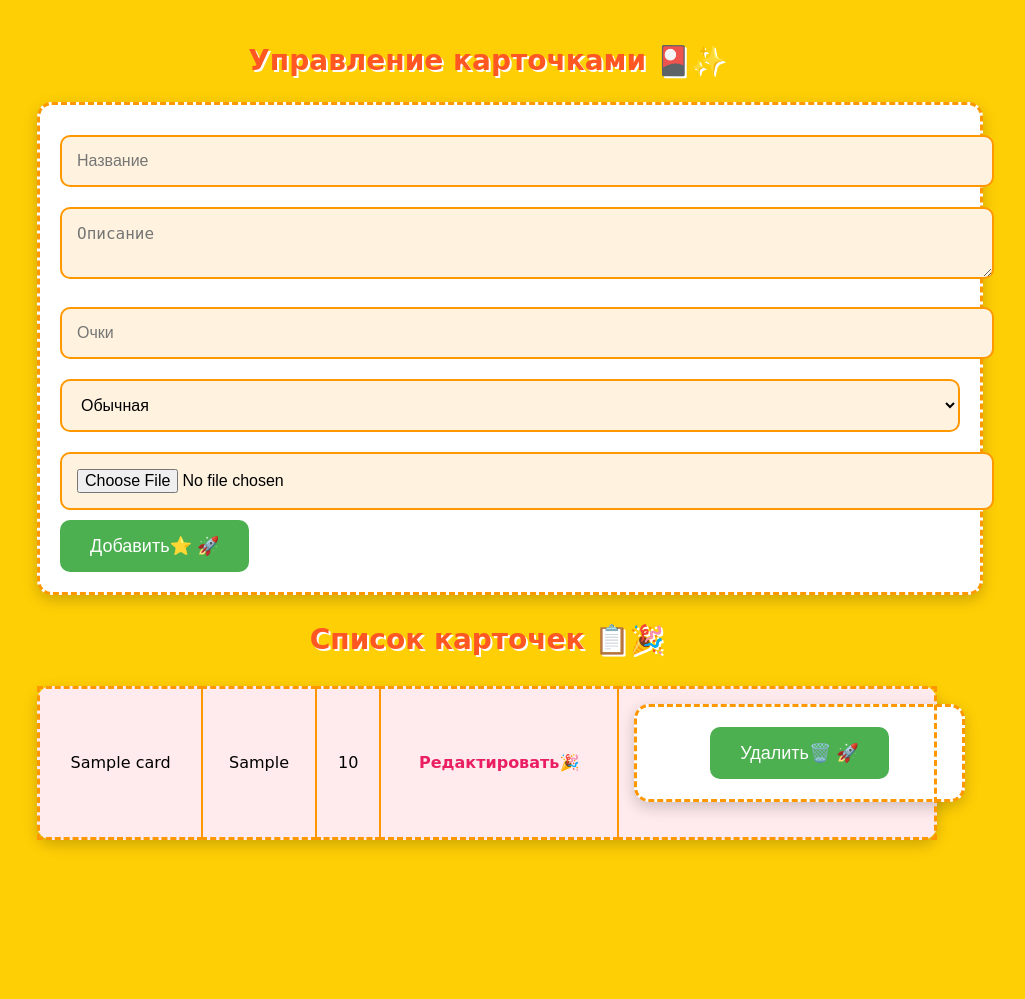
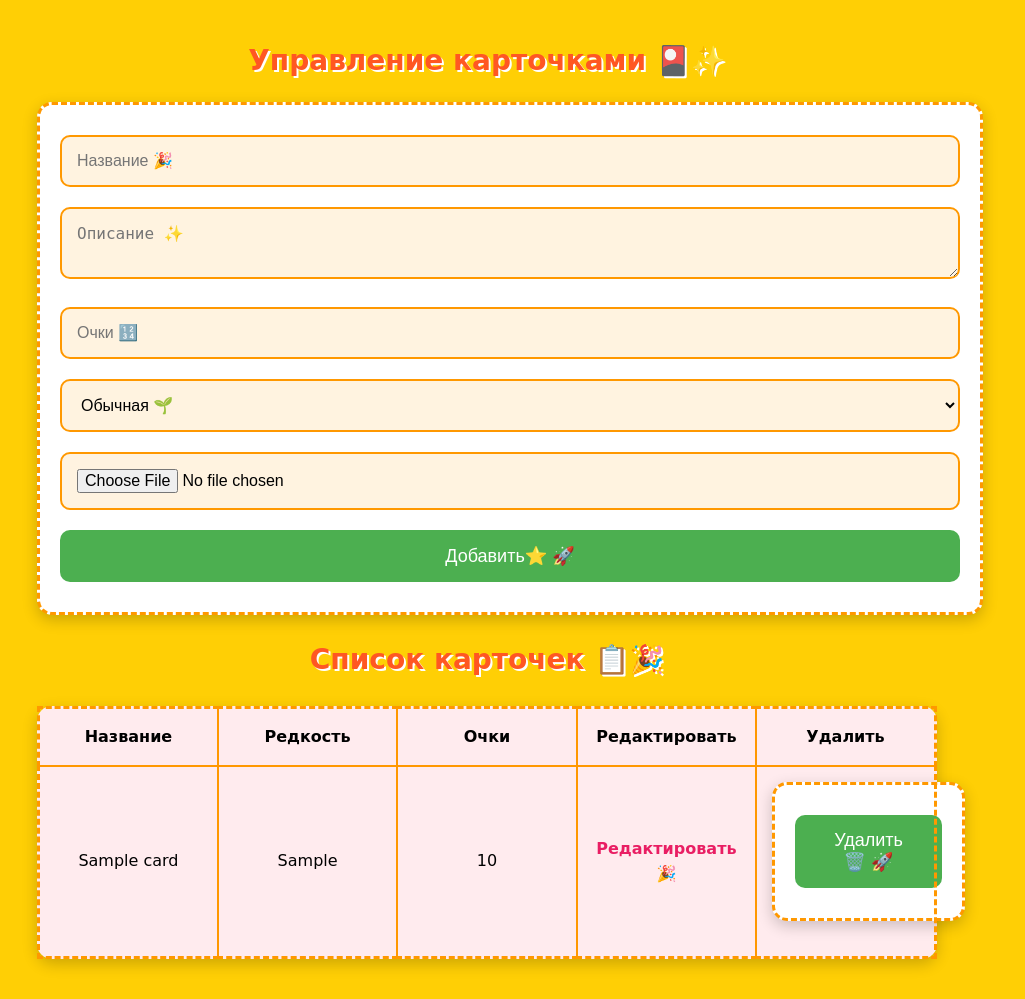
Before and after one commit to golovinapp/cardolero_lalala_bot, a Flask app: page /cards in a window 1280 px wide. Shown: the whole page, without its empty margins (153-1178 px from the left). Before the commit the page ends 850 px from the top, so only its background shows below. Run offline with Flask 3, Linux system fonts and the light colour scheme; tables that the repository leaves empty hold one stand-in row (values such as "Sample post").

Commit message:
interface update
mobile ready

```diff
--- a/web/static/style.css
+++ b/web/static/style.css
@@ -61,6 +61,7 @@ input, textarea, select {
     border-radius: 10px;
     font-size: 16px;
     background: #fff3e0;
+    box-sizing: border-box; /* Убеждаемся, что padding не увеличивает размер */
 }
 
 button {
@@ -72,6 +73,9 @@ button {
     border-radius: 10px;
     font-size: 18px;
     transition: transform 0.2s, background 0.2s;
+    display: block; /* Кнопки как блочные элементы */
+    width: 100%; /* Полная ширина на мобильных */
+    margin: 10px 0;
 }
 
 button:hover {
@@ -87,6 +91,7 @@ table {
     border-collapse: collapse;
     width: 100%;
     background: #ffebee;
+    table-layout: fixed; /* Фиксированная ширина колонок */
 }
 
 td, th {
@@ -94,6 +99,7 @@ td, th {
     padding: 15px;
     text-align: center;
     font-size: 16px;
+    word-wrap: break-word; /* Перенос длинных слов */
 }
 
 td a {
--- a/web/templates/cards.html
+++ b/web/templates/cards.html
@@ -2,13 +2,13 @@
 {% block content %}
 <h1>Управление карточками</h1>
 <form method="post" enctype="multipart/form-data">
-    <input type="text" name="name" placeholder="Название" value="{{ card.name if card else '' }}" required>
-    <textarea name="description" placeholder="Описание" required>{{ card.description if card else '' }}</textarea>
-    <input type="number" name="points" placeholder="Очки" inputmode="numeric" value="{{ card.points if card else '' }}" required>
+    <input type="text" name="name" placeholder="Название 🎉" value="{{ card.name if card else '' }}" required>
+    <textarea name="description" placeholder="Описание ✨" required>{{ card.description if card else '' }}</textarea>
+    <input type="number" name="points" placeholder="Очки 🔢" inputmode="numeric" value="{{ card.points if card else '' }}" required>
     <select name="rarity" required>
-        <option value="обычная" {% if card and card.rarity == 'обычная' %}selected{% endif %}>Обычная</option>
-        <option value="редкая" {% if card and card.rarity == 'редкая' %}selected{% endif %}>Редкая</option>
-        <option value="легендарная" {% if card and card.rarity == 'легендарная' %}selected{% endif %}>Легендарная</option>
+        <option value="обычная" {% if card and card.rarity == 'обычная' %}selected{% endif %}>Обычная 🌱</option>
+        <option value="редкая" {% if card and card.rarity == 'редкая' %}selected{% endif %}>Редкая 🌟</option>
+        <option value="легендарная" {% if card and card.rarity == 'легендарная' %}selected{% endif %}>Легендарная 🔥</option>
     </select>
     <input type="file" name="image" accept="image/*" required>
     <button type="submit">{% if card %}Обновить🎨{% else %}Добавить⭐{% endif %}</button>
@@ -16,6 +16,16 @@
 
 <h2>Список карточек</h2>
 <table>
+    <thead>
+        <tr>
+            <th>Название</th>
+            <th>Редкость</th>
+            <th>Очки</th>
+            <th>Редактировать</th>
+            <th>Удалить</th>
+        </tr>
+    </thead>
+    <tbody>
         {% for card in cards %}
         <tr>
             <td>{{ card.name }}</td>
@@ -29,6 +39,7 @@
             </td>
         </tr>
         {% endfor %}
+    </tbody>
 </table>
 
 <div>
```
Also changed, not shown: other parts of web/static/style.css (+28 -17 lines). Lines whose indentation alone changed are shown as unchanged.
